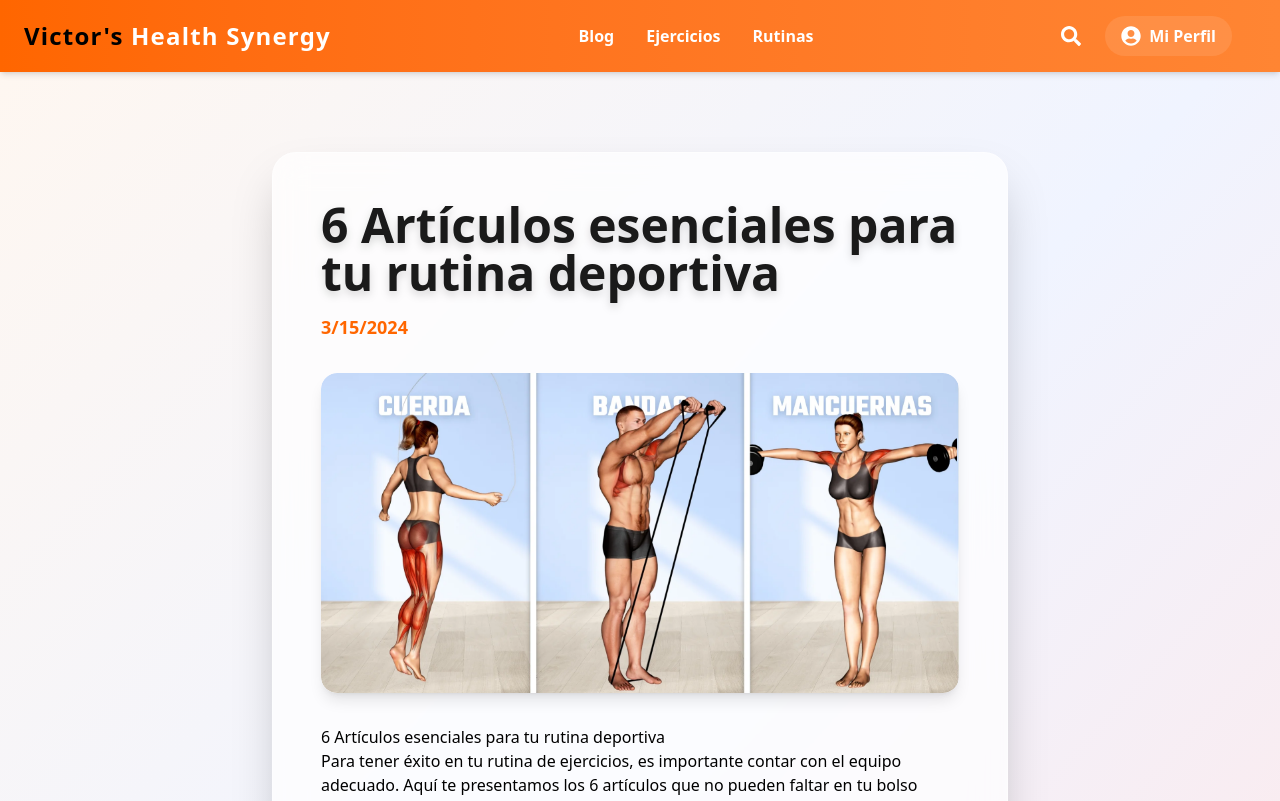
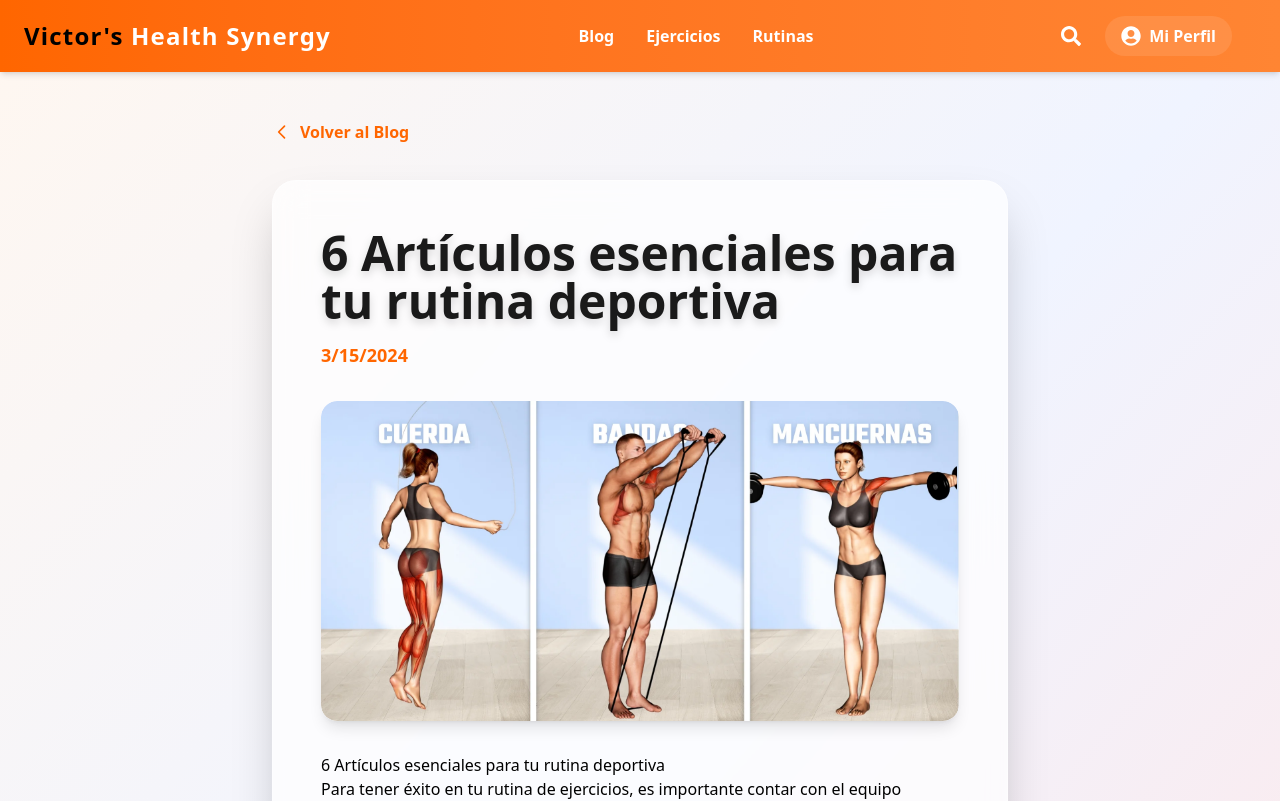
Before and after one commit to DevJFelipe/fitness-trainer-website, a React (Vite) app: page /blog/basicos-deportivos in a window 1280 px wide. Shown: the top 801 px of the page. Built offline with nearby package versions, Linux system fonts and the light colour scheme; no server answers.

Commit message:
feat: Add back button to BlogPost component for improved navigation

```diff
--- a/src/components/blog/BlogPost.jsx
+++ b/src/components/blog/BlogPost.jsx
@@ -1,7 +1,7 @@
 import React from 'react';
 import ReactMarkdown from 'react-markdown';
 import AuthNavbar from '../layout/AuthNavbar';
-import { useParams, Navigate } from 'react-router-dom';
+import { useParams, Navigate, Link } from 'react-router-dom';
 import { posts } from '../../data/posts';
 
 export default function BlogPost() {
@@ -13,9 +13,31 @@ export default function BlogPost() {
   }
 
   return (
-    <div className="min-h-screen bg-gradient-to-br from-[#fff7f0] via-[#f0f4ff] to-[#ffe6e6]">
-      <AuthNavbar />
+    <div className="min-h-screen bg-gradient-to-br from-[#fff7f0] via-[#f0f4ff] to-[#ffe6e6]">      <AuthNavbar />
       <main className="container mx-auto px-4 py-12 max-w-3xl">
+        {/* Botón para volver al blog */}
+        <div className="mb-6">
+          <Link
+            to="/blog"
+            className="inline-flex items-center gap-2 text-[#ff6600] hover:text-[#ff8533] transition-colors duration-300 font-semibold"
+          >
+            <svg
+              className="w-5 h-5"
+              fill="none"
+              stroke="currentColor"
+              viewBox="0 0 24 24"
+            >
+              <path
+                strokeLinecap="round"
+                strokeLinejoin="round"
+                strokeWidth={2}
+                d="M15 19l-7-7 7-7"
+              />
+            </svg>
+            Volver al Blog
+          </Link>
+        </div>
+
         <div className="bg-white/70 backdrop-blur-lg rounded-3xl shadow-2xl p-8 md:p-12 mt-8 mb-12 border border-white/40">
           <h1 className="text-4xl md:text-5xl font-black text-[#1A1A1A] mb-4 drop-shadow-lg">
             {post.title}
```
